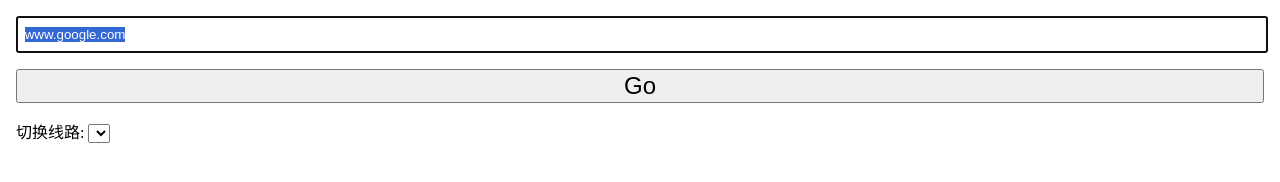
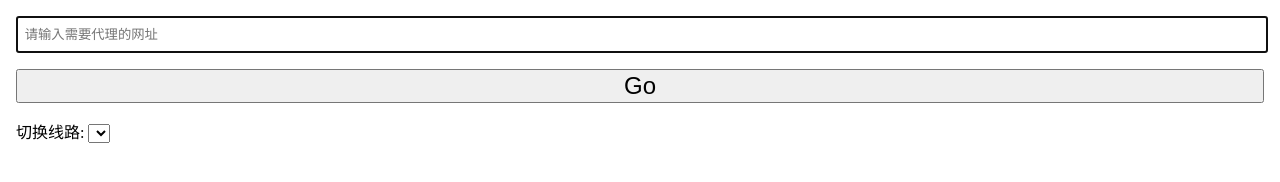
Before and after one commit to 0577215664/js-online-proxy, a plain HTML site: page assets/index_v3.html in a window 1280 px wide. Drawn offline with Linux system fonts and the light colour scheme.

Commit message:
Update index_v3.html

```diff
--- a/assets/index_v3.html
+++ b/assets/index_v3.html
@@ -1,7 +1,7 @@
 <!doctype html>
 <html>
 <head>
-  <title>Page Sandbox</title>
+  <title>Haotizi.TK</title>
   <meta charset="utf-8">
   <meta name="viewport" content="width=device-width,initial-scale=1.0,maximum-scale=1.0,user-scalable=0">
   <base target="_blank">
@@ -29,7 +29,7 @@
 </head>
 <body>
   <div class="box">
-    <input id="txtURL" type="text" value="www.google.com" autofocus>
+    <input id="txtURL" type="text" placeholder="请输入需要代理的网址" autofocus>
   </div>
   <div class="box">
     <button id="btnGo">Go</button>
```
